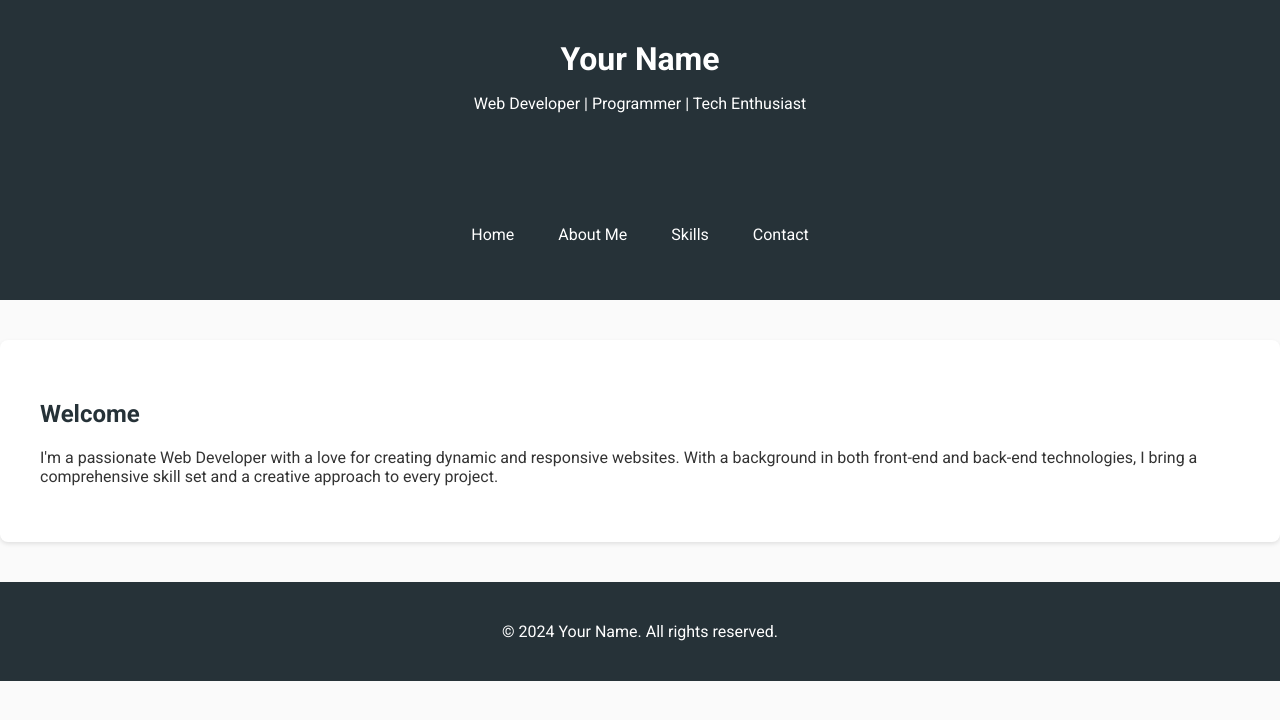
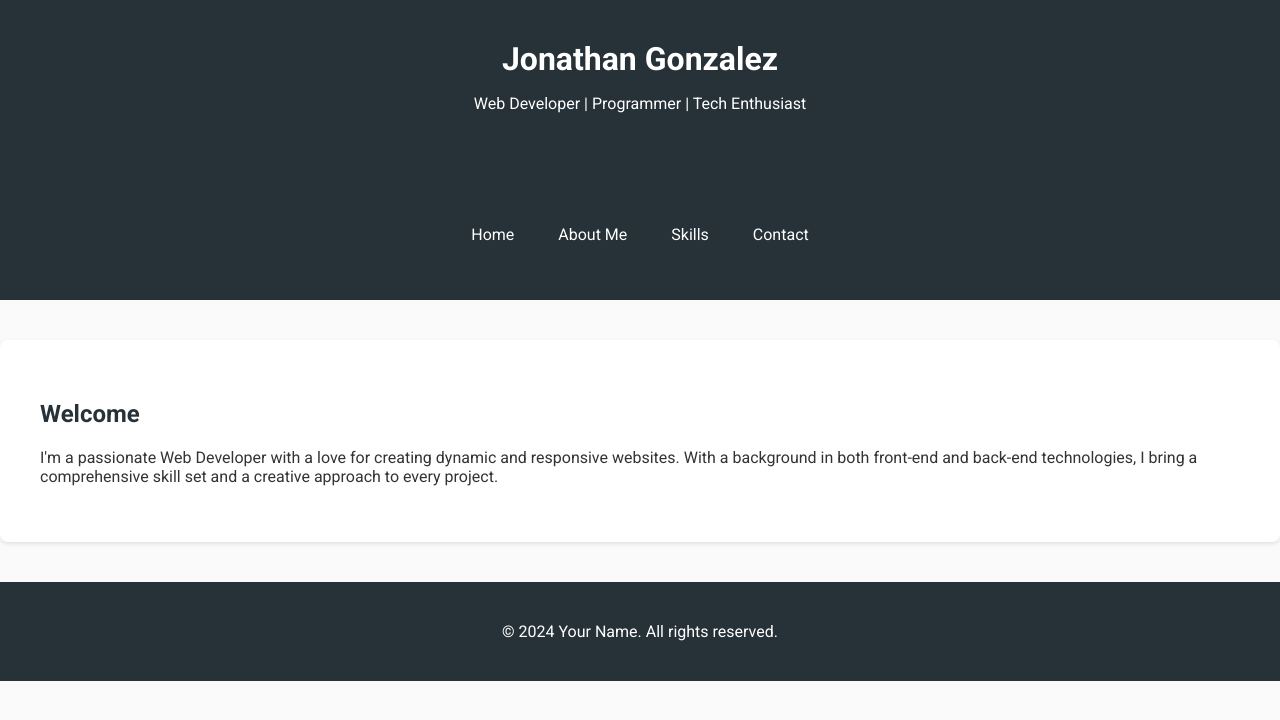
Before and after one commit to Jonathanng8/Jonathanng8.github.io, a plain HTML site: page index.html in a window 1280 px wide. Drawn offline with Linux system fonts and the light colour scheme.

Commit message:
Update index.html

```diff
--- a/index.html
+++ b/index.html
@@ -9,7 +9,7 @@
 <body>
     <header>
         <div class="container">
-            <h1>Your Name</h1>
+            <h1>Jonathan Gonzalez</h1>
             <p>Web Developer | Programmer | Tech Enthusiast</p>
         </div>
     </header>
```
